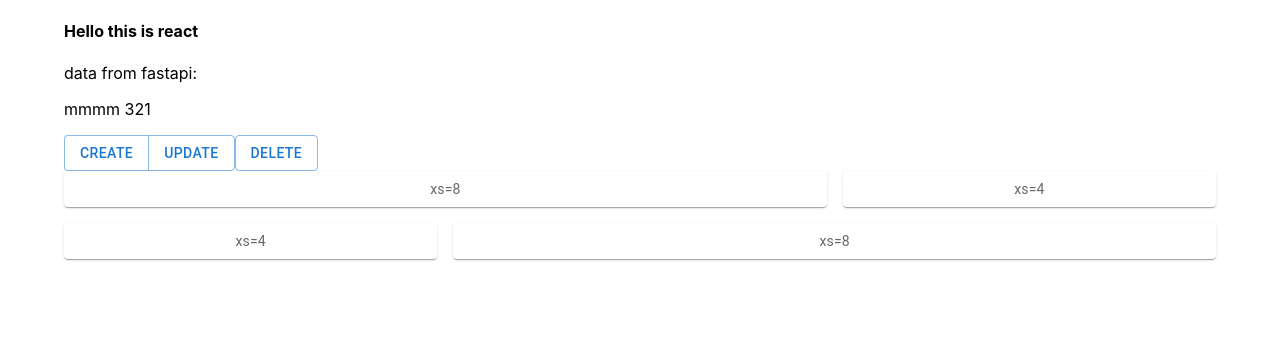
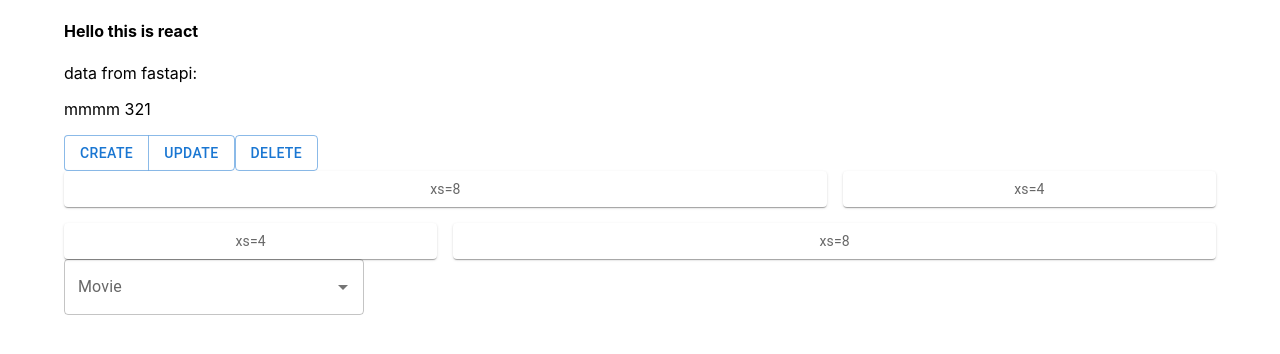
Before and after one commit to son-engr-kr/ReactAndServer, a React (Create React App) app in the folder react_app_ts/: page / in a window 1280 px wide. Shown: the top 354 px of the page. Built offline with nearby package versions, Linux system fonts and the light colour scheme.

Commit message:
MUI: Autocomplete ( React-ts )

```diff
--- a/react_app_ts/src/App.tsx
+++ b/react_app_ts/src/App.tsx
@@ -6,8 +6,7 @@ import './App.css';
 import axios from 'axios';
 
 import Button from '@mui/material/Button';
-import ButtonGroup from '@mui/material/ButtonGroup';
-import { Container, Grid, Paper, Box } from '@mui/material';
+import { ButtonGroup, Container, Grid, Paper, Box, Autocomplete, TextField } from '@mui/material';
 
 const CustomPaper = styled(Paper)(({ theme }) => ({
   backgroundColor: theme.palette.mode === 'dark' ? '#1A2027' : '#fff',
@@ -47,6 +46,7 @@ function App() {
 
       <MUIButtons></MUIButtons>
       <MUIGrid></MUIGrid>
+      <MyAutocomplete></MyAutocomplete>
     </Container>
   );
 }
@@ -91,4 +91,28 @@ function MyTag({message, message2}:Readonly<StateTestProps>){
   )
 }
 
+function MyAutocomplete() {
+  const top100Films = [
+    { label: 'The Shawshank Redemption', year: 1994 },
+    { label: 'The Godfather', year: 1972 },
+    { label: 'The Godfather: Part II', year: 1974 },
+    { label: 'The Dark Knight', year: 2008 },
+    { label: '12 Angry Men', year: 1957 },
+    { label: "Schindler's List", year: 1993 },
+    { label: 'Pulp Fiction', year: 1994 },]
+
+    const testLabel = "this_is_test_label"
+    const testYear = 1234
+    top100Films.push({label:testLabel, year:testYear})
+  return (
+    <Autocomplete
+      disablePortal
+      id="combo-box-demo"
+      options={top100Films}
+      sx={{ width: 300 }}
+      renderInput={(params) => <TextField {...params} label="Movie" />}
+    />
+  );
+}
+
 export default App;
```
